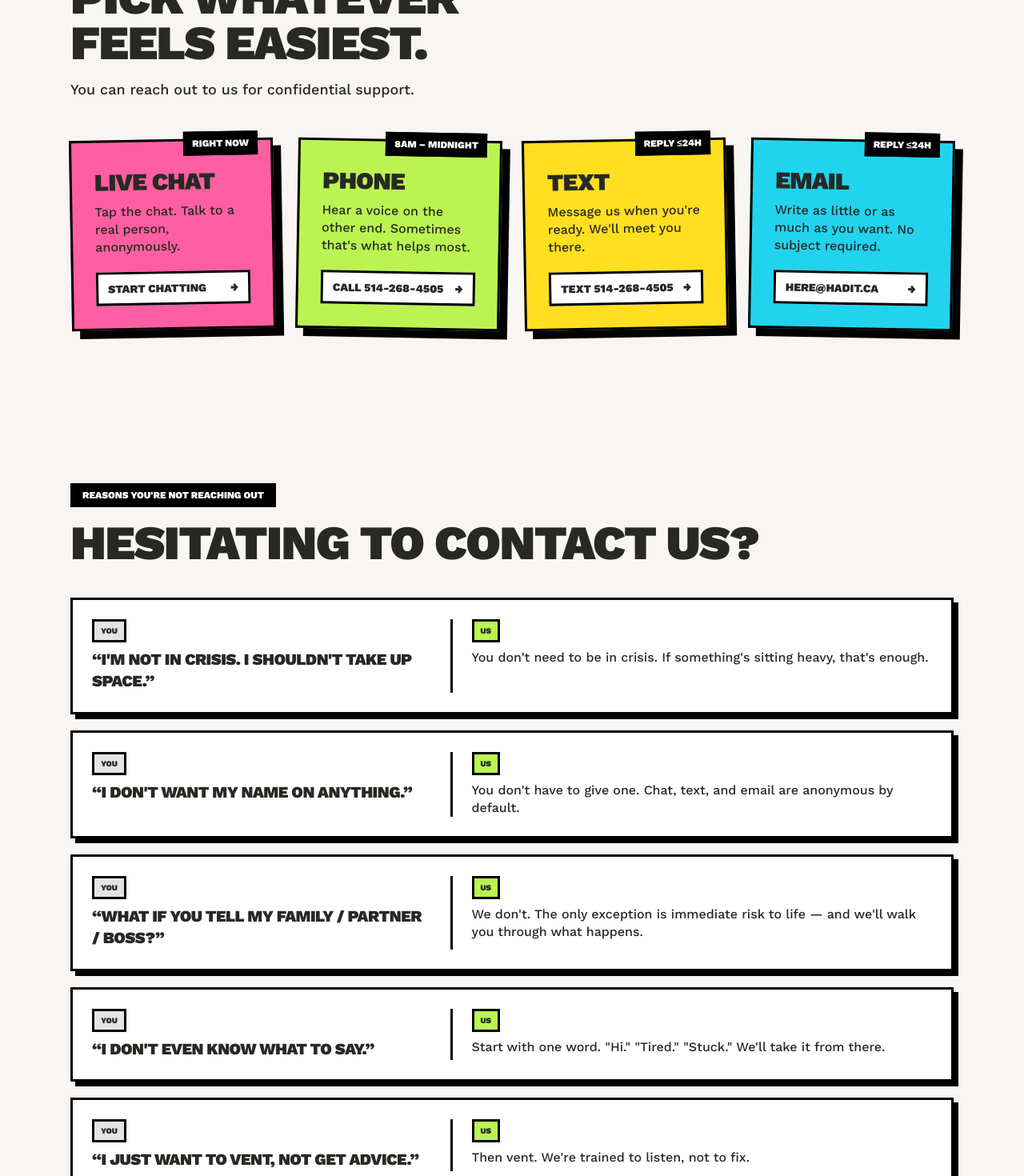
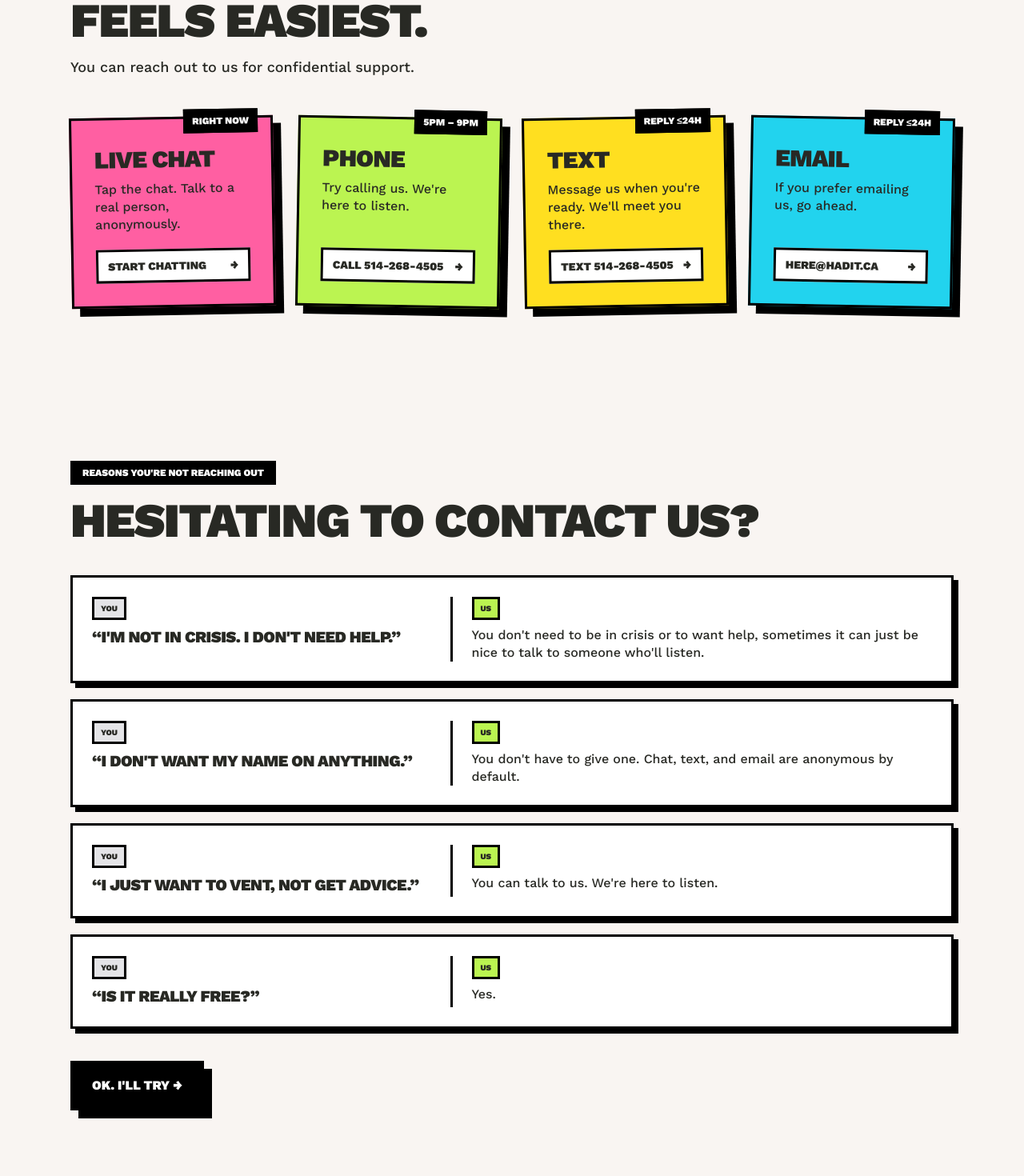
Before and after one commit to Jackalope523/had-it-website, a Next.js app: page /en in a window 1280 px wide. Shown: the part 1200-2670 px from the top of the page at 80% size. Built offline with nearby package versions, Linux system fonts and the light colour scheme; no server answers.

Commit message:
Finalize copy

```diff
--- a/app/[locale]/page.tsx
+++ b/app/[locale]/page.tsx
@@ -46,8 +46,6 @@ const WAY_CARDS = [
 const HESITATING_KEYS = [
   'notInCrisis',
   'anonymity',
-  'confidentiality',
-  'dontKnowWhatToSay',
   'justVent',
   'reallyFree',
 ] as const;
@@ -60,8 +58,6 @@ const FAQ_KEYS = [
   'location',
   'afterReachOut',
   'callback',
-  'notTherapy',
-  'funding',
 ] as const;
 
 function MarqueeRow({
--- a/messages/en.json
+++ b/messages/en.json
@@ -25,8 +25,28 @@
   },
   "Home": {
     "concerns": {
+      "main": {
+        "row1": {
+          "stuck": "Feeling stuck?",
+          "hadEnough": "Had enough?",
+          "stressed": "Stressed?",
+          "nobodyListening": "Nobody listening?"
+        },
+        "row2": {
+          "misunderstood": "Feel misunderstood?",
+          "nothingLeft": "Nothing left to lose?",
+          "lifeUnfair": "Life not fair?",
+          "stuck": "Feeling stuck?",
+          "needHelp": "Need help?"
+        },
+        "row3": {
+          "worldUnjust": "World is unjust?",
+          "hated": "Hated?",
+          "excluded": "Excluded?",
+          "trapped": "Trapped?"
+        }
+      },
       "disengagement": {
-        "label": "Disengagement",
         "row1": {
           "stuck": "Feeling stuck?",
           "hadEnough": "Had enough?",
@@ -150,7 +170,7 @@
       "badge": "Free / confidential / Quebec",
       "titleLead": "We're here to",
       "titleEmphasis": "listen.",
-      "subtitle": "Whatever you're carrying drop it here. You can contact us for confidential support."
+      "subtitle": "You can contact us here for confidential support."
     },
     "ways": {
       "tag": "Ways to reach us",
@@ -163,9 +183,9 @@
         "cta": "Start chatting"
       },
       "phone": {
-        "tag": "8am – midnight",
+        "tag": "5pm – 9pm",
         "title": "Phone",
-        "body": "Hear a voice on the other end. Sometimes that's what helps most.",
+        "body": "Try calling us. We're here to listen.",
         "cta": "Call 514-268-4505"
       },
       "text": {
@@ -177,7 +197,7 @@
       "email": {
         "tag": "Reply ≤24h",
         "title": "Email",
-        "body": "Write as little or as much as you want. No subject required.",
+        "body": "If you prefer emailing us, go ahead.",
         "cta": "here@hadit.ca"
       }
     },
@@ -187,28 +207,20 @@
       "youLabel": "You",
       "usLabel": "Us",
       "notInCrisis": {
-        "you": "I'm not in crisis. I shouldn't take up space.",
-        "us": "You don't need to be in crisis. If something's sitting heavy, that's enough."
+        "you": "I'm not in crisis. I don't need help.",
+        "us": "You don't need to be in crisis or to want help, sometimes it can just be nice to talk to someone who'll listen."
       },
       "anonymity": {
         "you": "I don't want my name on anything.",
         "us": "You don't have to give one. Chat, text, and email are anonymous by default."
       },
-      "confidentiality": {
-        "you": "What if you tell my family / partner / boss?",
-        "us": "We don't. The only exception is immediate risk to life — and we'll walk you through what happens."
-      },
-      "dontKnowWhatToSay": {
-        "you": "I don't even know what to say.",
-        "us": "Start with one word. \"Hi.\" \"Tired.\" \"Stuck.\" We'll take it from there."
-      },
       "justVent": {
         "you": "I just want to vent, not get advice.",
-        "us": "Then vent. We're trained to listen, not to fix."
+        "us": "You can talk to us. We're here to listen."
       },
       "reallyFree": {
         "you": "Is it really free?",
-        "us": "Yes. No fees, no insurance, no follow-up marketing. Ever."
+        "us": "Yes."
       },
       "cta": "Ok. I'll try →"
     },
@@ -232,7 +244,7 @@
     "about": {
       "tag": "Who are we?",
       "heading": "People who<br></br>can <em>help.</em>",
-      "p1": "We work in collaboration with RAPS, a multi-disciplinary team offering services that include social support, community engagement, psychotherapy, psychiatry, and access to medical services.",
+      "p1": "We are trained responders that work in collaboration with the Action Research on Social Polarisation (RAPS) team in Montréal, a multi-disciplinary team offering services that include social support, community engagement, psychotherapy, psychiatry, and access to medical services.",
       "p2": "In conjunction with regional partners, we provide support to individuals and families throughout Québec who are affected by the present social climate, which causes distress to many.",
       "stats": {
         "confidential": { "n": "100%", "l": "Confidential" },
@@ -246,11 +258,11 @@
       "heading": "Do you have more<br></br><em>questions?</em>",
       "hours": {
         "q": "What hours are you open?",
-        "a": "Phone: 8 a.m. to midnight, every day. Email and text are monitored 24 hours and we reply within a day. Live chat is open whenever a responder is online — usually during phone hours."
+        "a": "Phone: 5 p.m. 9 p.m., every day. Email and text are monitored 24 hours and we reply within a day. Live chat is open whenever a responder is online usually during phone hours."
       },
       "languages": {
         "q": "What languages do you speak?",
-        "a": "We respond in English and French. Let us know which you prefer when you reach out — or just write in whichever feels easier."
+        "a": "We respond in English and French. Let us know which you prefer when you reach out or just write in whichever feels easier."
       },
       "location": {
         "q": "Do I have to live in Quebec?",
@@ -263,14 +275,6 @@
       "callback": {
         "q": "Will you call me back if I don't answer?",
         "a": "Only if you explicitly asked us to. Otherwise we wait for you to come back when you're ready."
-      },
-      "notTherapy": {
-        "q": "Are you a replacement for therapy or a crisis line?",
-        "a": "No. We're a place to be heard. If you're in immediate danger, please call 911. For ongoing care, 811 (option 2) can connect you with longer-term services."
-      },
-      "funding": {
-        "q": "How is this funded?",
-        "a": "We operate as a not-for-profit service. There's no cost to you and no third party gets your information."
       }
     }
   },
@@ -279,7 +283,7 @@
       "badge": "Free / community resources",
       "titleLead": "Helpful",
       "titleEmphasis": "resources.",
-      "subtitle": "A growing list of community resources across Quebec. Start with what you need today."
+      "subtitle": "A growing list of community resources across Quebec."
     },
     "general": {
       "tag": "Start here",
```
